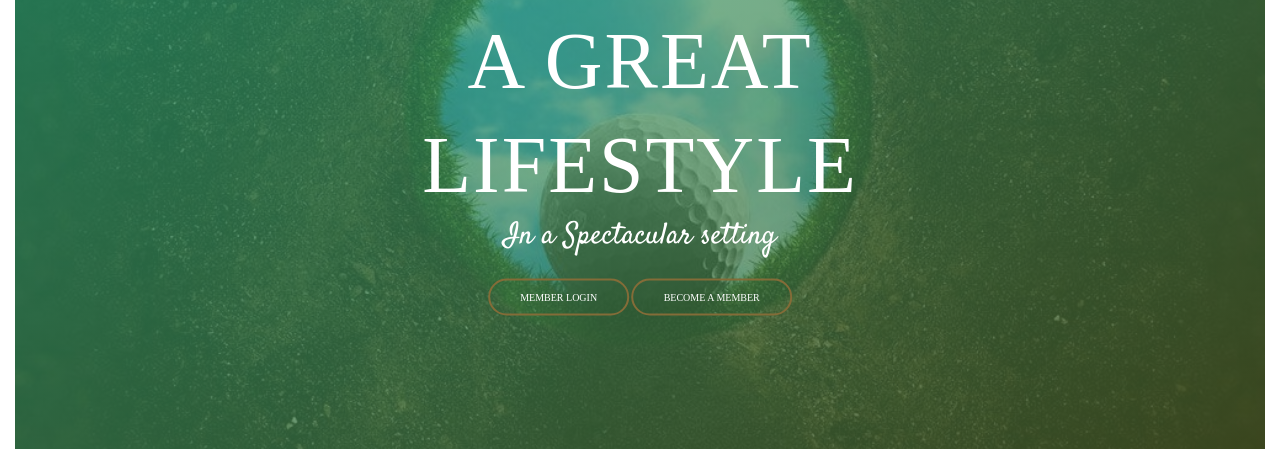
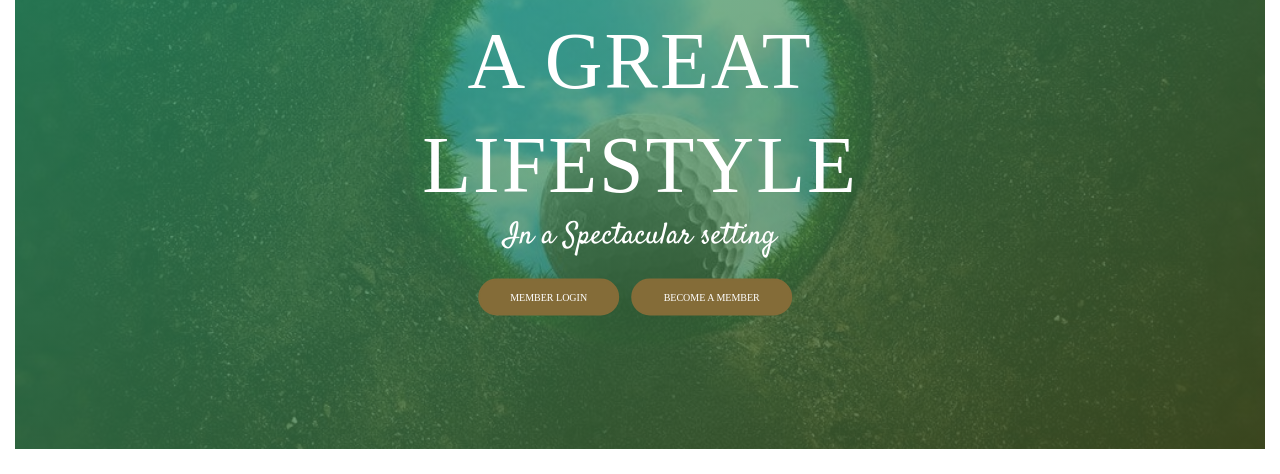
Before and after one commit to es-sheikhi/lakeview, a website: page index.html in a window 1280 px wide. Shown: the part 326-800 px from the top of the page. Drawn offline with Linux system fonts and the light colour scheme.

Commit message:
finish btn

```diff
--- a/sass/components/_buttons.scss
+++ b/sass/components/_buttons.scss
@@ -24,8 +24,13 @@
 
     &:active{
         transform:translateY(-.1rem);
-        box-shadow:0 .5rem 1rem rgba($black);
+        box-shadow:0 .5rem 1rem rgba($black, 0.5);
     }
 
+    &--brown{
+        background-color:$brown;
+        color:$gray-light-1;
+        margin-right:1rem;
+    }
 
 }
```
Also changed, not shown: resources/css/style.css.
